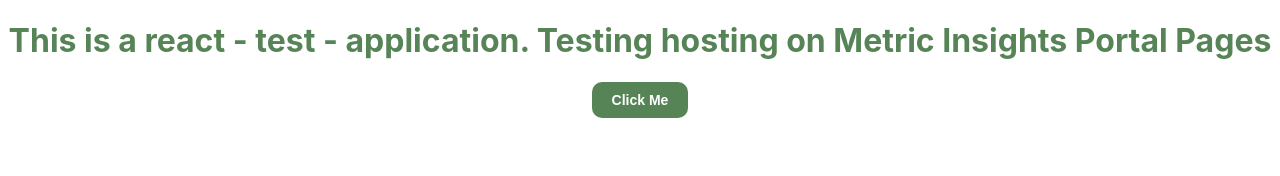
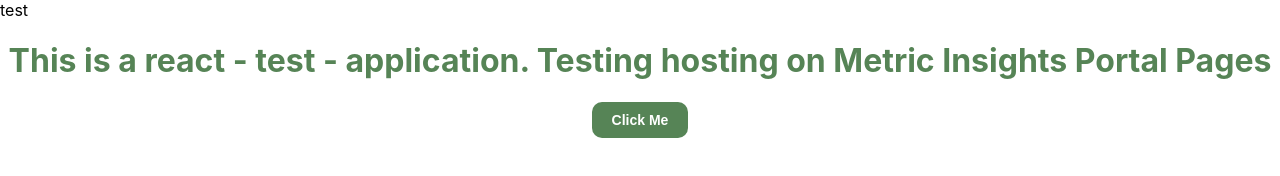
Before and after one commit to gherrickmdlz/React_Test, a plain HTML site: page index.html in a window 1280 px wide. Drawn offline with Linux system fonts and the light colour scheme.

Commit message:
Update index.html
testing for webhook

```diff
--- a/index.html
+++ b/index.html
@@ -1 +1 @@
-<!doctype html><html lang="en"><head><meta charset="utf-8"/><link rel="icon" href="/favicon.ico"/><meta name="viewport" content="width=device-width,initial-scale=1"/><meta name="theme-color" content="#000000"/><meta name="description" content="Web site created using create-react-app"/><link rel="apple-touch-icon" href="/logo192.png"/><link rel="manifest" href="/manifest.json"/><title>React App</title><script defer="defer" src="/static/js/main.91719194.js"></script><link href="/static/css/main.8fc4191b.css" rel="stylesheet"></head><body><noscript>You need to enable JavaScript to run this app.</noscript><div id="root"></div></body></html>
+<!doctype html><html lang="en"><head><meta charset="utf-8"/><link rel="icon" href="/favicon.ico"/><meta name="viewport" content="width=device-width,initial-scale=1"/><meta name="theme-color" content="#000000"/><meta name="description" content="Web site created using create-react-app"/>test<link rel="apple-touch-icon" href="/logo192.png"/><link rel="manifest" href="/manifest.json"/><title>React App</title><script defer="defer" src="/static/js/main.91719194.js"></script><link href="/static/css/main.8fc4191b.css" rel="stylesheet"></head><body><noscript>You need to enable JavaScript to run this app.</noscript><div id="root"></div></body></html>
```
